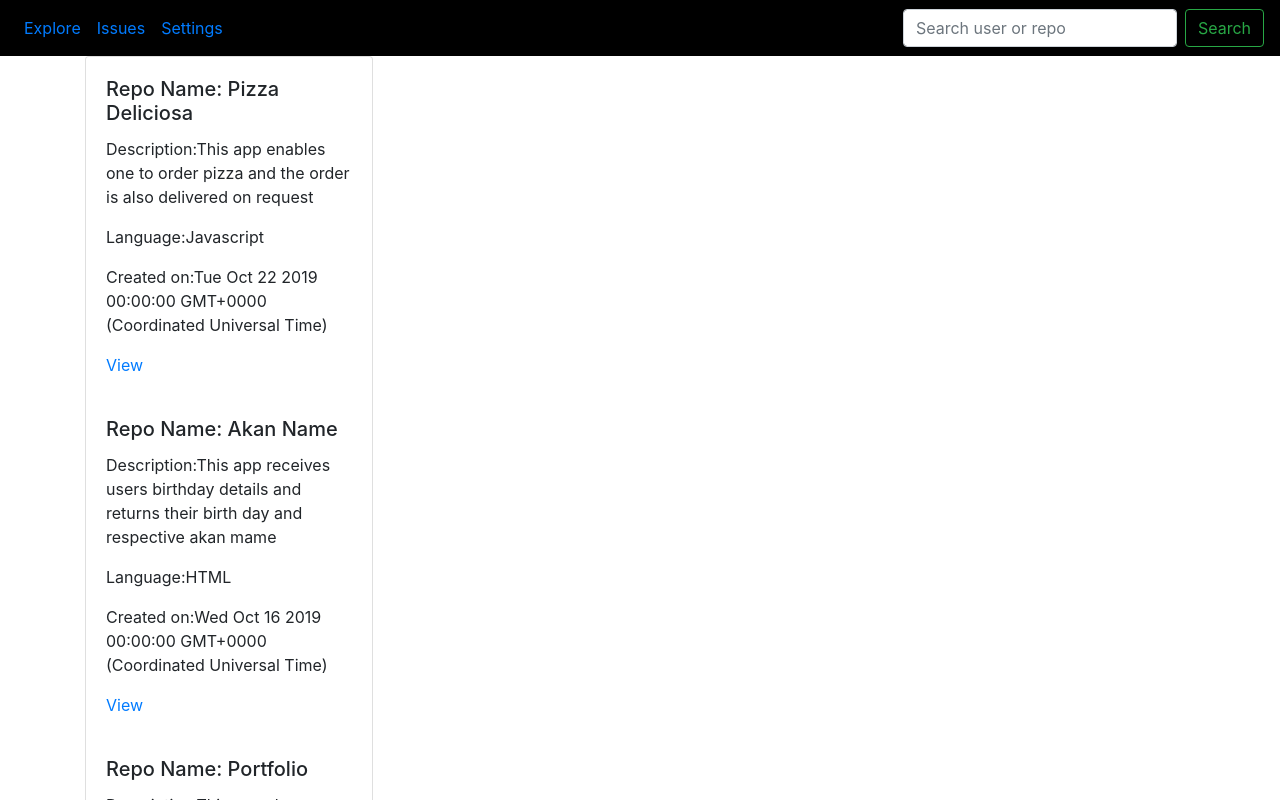
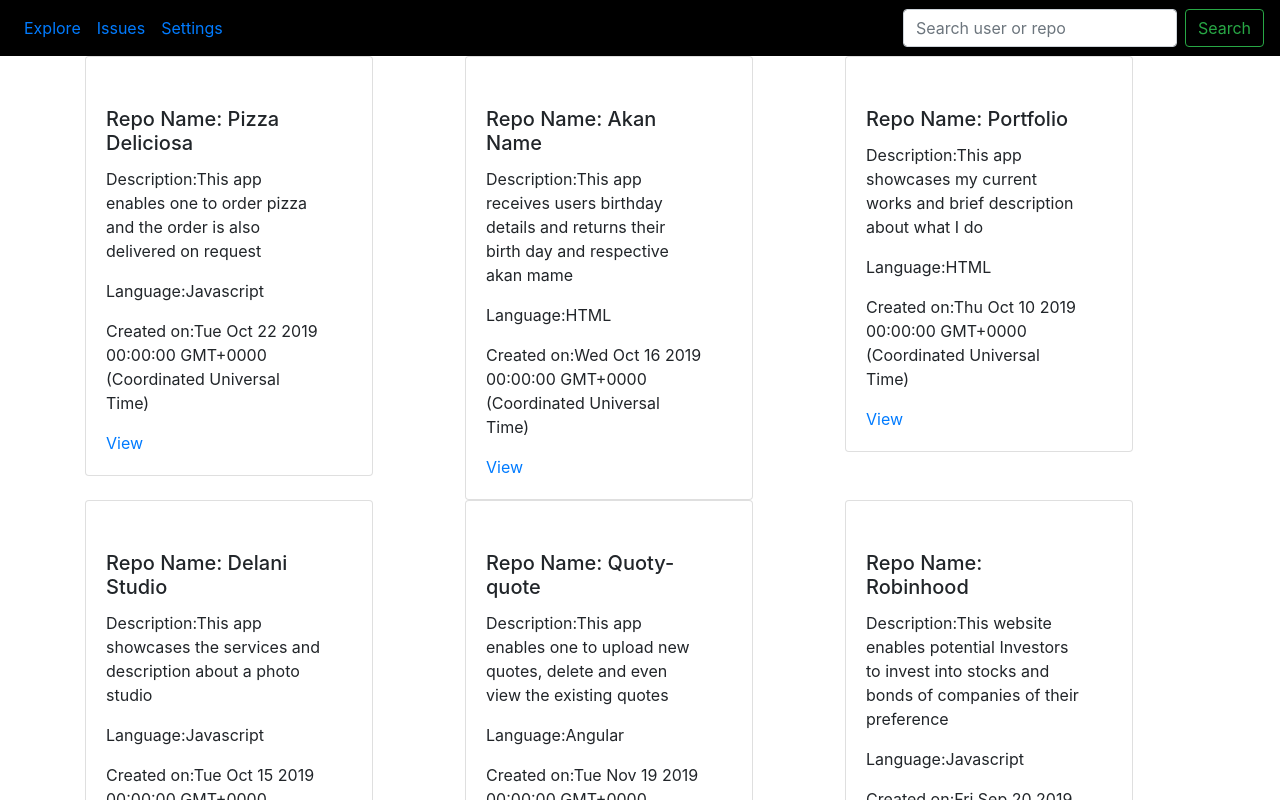
Before and after one commit to bellahOchola/git-search, an Angular app: page / in a window 1280 px wide. Shown: the top 800 px of the page. Built offline with nearby package versions, Linux system fonts and the light colour scheme.

Commit message:
create new component:user-dtails

```diff
--- a/src/app/app.module.ts
+++ b/src/app/app.module.ts
@@ -4,11 +4,13 @@ import { NgModule } from '@angular/core';
 import { AppRoutingModule } from './app-routing.module';
 import { AppComponent } from './app.component';
 import { GittyComponent } from './gitty/gitty.component';
+import { UserDetailsComponent } from './user-details/user-details.component';
 
 @NgModule({
   declarations: [
     AppComponent,
-    GittyComponent
+    GittyComponent,
+    UserDetailsComponent
   ],
   imports: [
     BrowserModule,
--- a/src/app/gitty/gitty.component.css
+++ b/src/app/gitty/gitty.component.css
@@ -2,3 +2,8 @@ nav{
     background-color: black;
     color:white;
 }
+
+.space{
+    margin-right: 30px;
+    margin-top: 30px;
+}
--- a/src/app/gitty/gitty.component.html
+++ b/src/app/gitty/gitty.component.html
@@ -24,10 +24,10 @@
   </nav>
   <div class="container">
       <div class="row">
-        <div class="col-md-4">
+        <div class="col-md-4" *ngFor ='let repo of repository'>
                 <div class="card" style="width: 18rem;">
-                    <div *ngFor ='let repo of repository'>
-                        <div class="card-body">
+                    <!-- <div *ngFor ='let repo of repository'> -->
+                        <div class="card-body space">
                             <h5 class="card-title">Repo Name: {{repo.repoName}}</h5>
                             <p class="card-text">Description:{{repo.description}}</p>
                             <p class="card-text">Language:{{repo.language}}</p>
@@ -35,7 +35,7 @@
                             <a href="#" class="card-link">View</a>
                             <!-- <a href="#" class="card-link">Another link</a> -->
                         </div>
-                    </div>
+                    <!-- </div> -->
                 </div>
         </div>
     </div>
--- /dev/null
+++ b/src/app/user-details/user-details.component.html
@@ -0,0 +1 @@
+<p>user-details works!</p>
--- /dev/null
+++ b/src/app/user-details/user-details.component.ts
@@ -0,0 +1,15 @@
+import { Component, OnInit } from '@angular/core';
+
+@Component({
+  selector: 'app-user-details',
+  templateUrl: './user-details.component.html',
+  styleUrls: ['./user-details.component.css']
+})
+export class UserDetailsComponent implements OnInit {
+
+  constructor() { }
+
+  ngOnInit() {
+  }
+
+}
```
Also changed, not shown: src/app/user-details/user-details.component.css (added), 1 other file (tests, documents, lock files or other folders).
